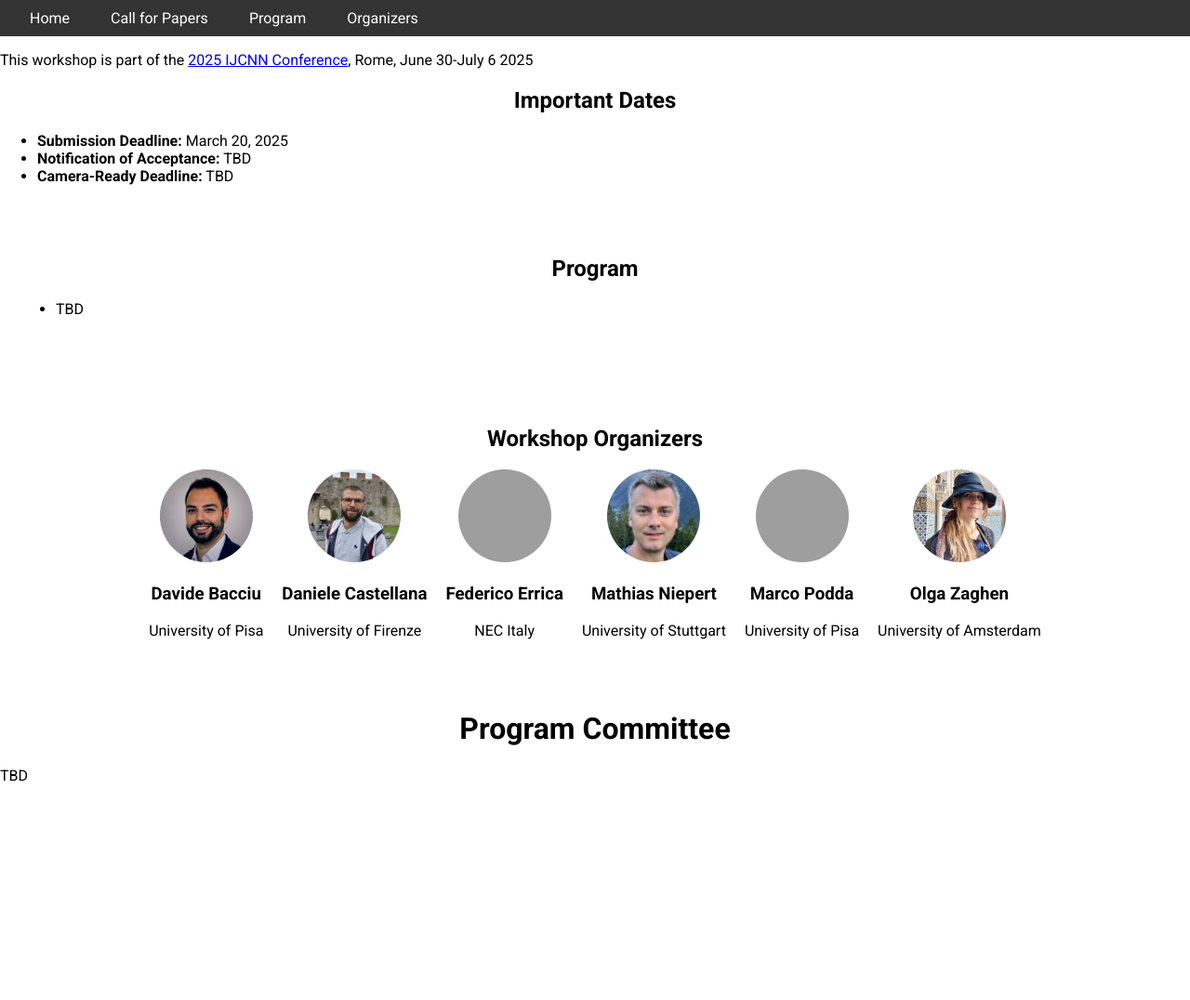
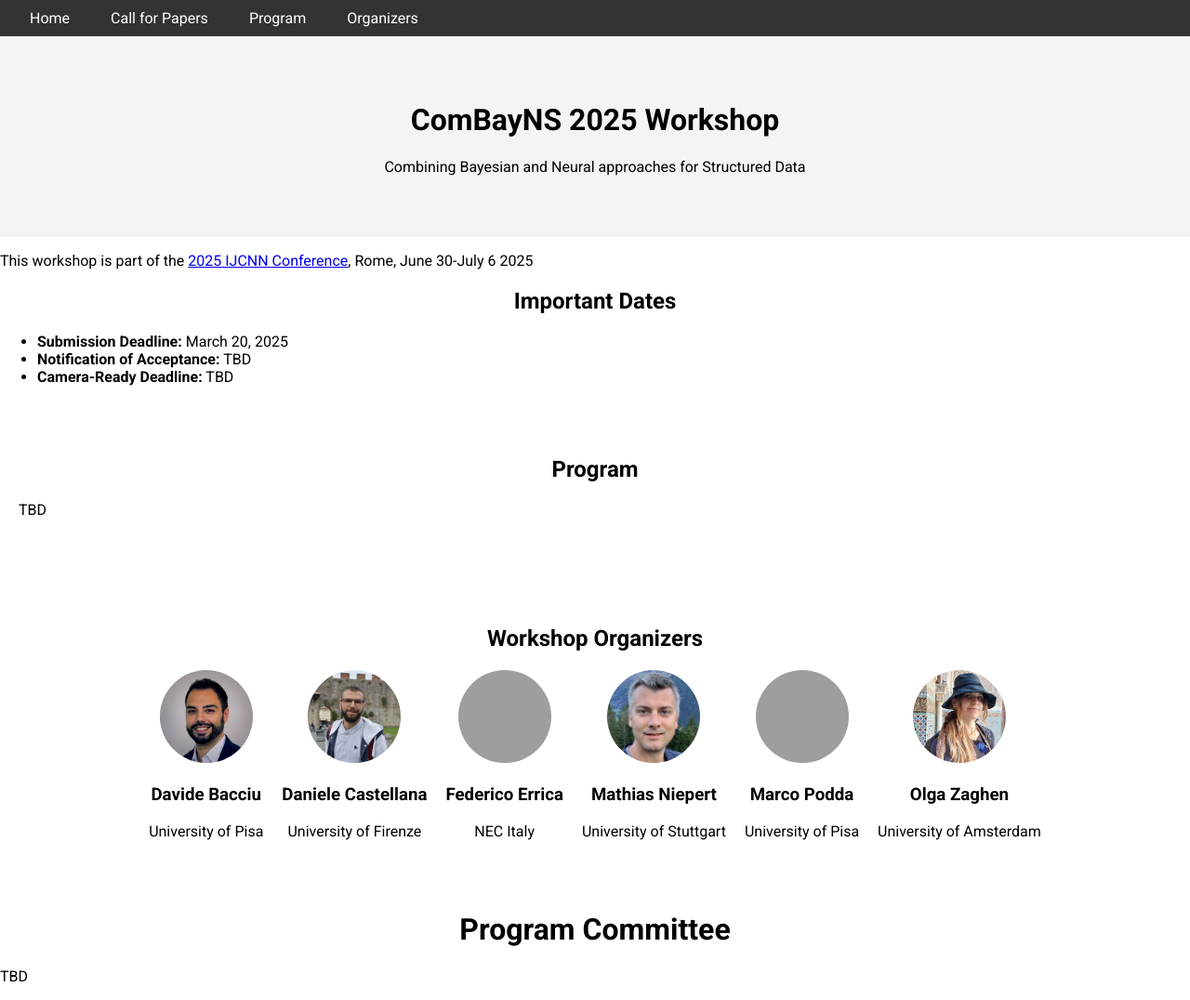
Before and after one commit to combayns2025/combayns2025.github.io, a Jekyll site: the page built from index.md, in a window 1280 px wide and 1076 px high, cut to the strip 0-1076 px from the top of the window. Shown: the whole strip at 93% size. Built offline with Jekyll 4.4.1, drawn with Linux system fonts in a browser that asks for light colours; grey boxes are pictures that could not be loaded.

Commit message:
Update index.md

```diff
--- a/index.md
+++ b/index.md
@@ -2,6 +2,11 @@
 layout: default
 title: Home
 ---
+
+<div class="hero">
+  <h1>ComBayNS 2025 Workshop</h1>
+  <p>Combining Bayesian and Neural approaches for Structured Data</p>
+</div>
 
 This workshop is part of the <a href="https://2025.ijcnn.org/">2025 IJCNN Conference</a>, Rome, June 30-July 6 2025
 
@@ -10,15 +15,11 @@ This workshop is part of the <a href="https://2025.ijcnn.org/">2025 IJCNN Confer
 - **Notification of Acceptance:** TBD
 - **Camera-Ready Deadline:** TBD
 
-<!-- Program Section -->
 <section id="program">
   <h2>Program</h2>
-  <ul>
-    <li>TBD</li>
-  </ul>
+  <p>TBD</p>
 </section>
 
-<!-- Organizers Section -->
 <section id="organizers">
   <h2>Workshop Organizers</h2>
   <div class="organizers-container">
```
